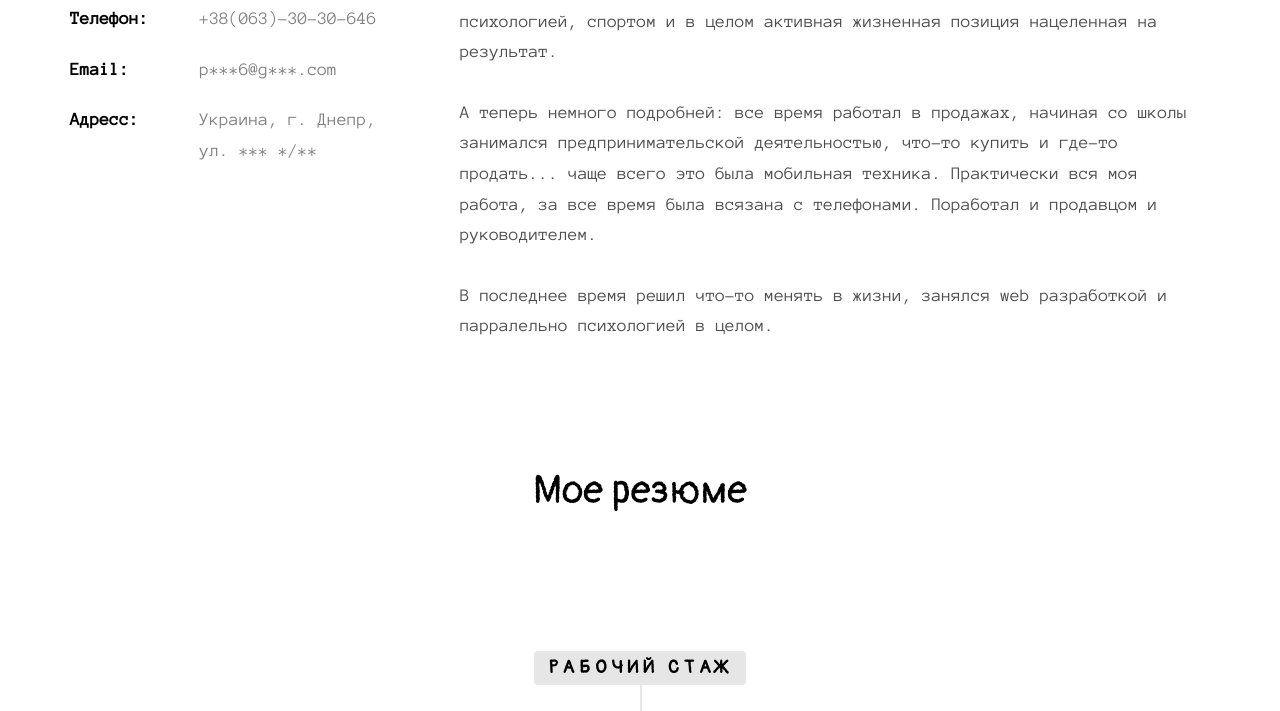
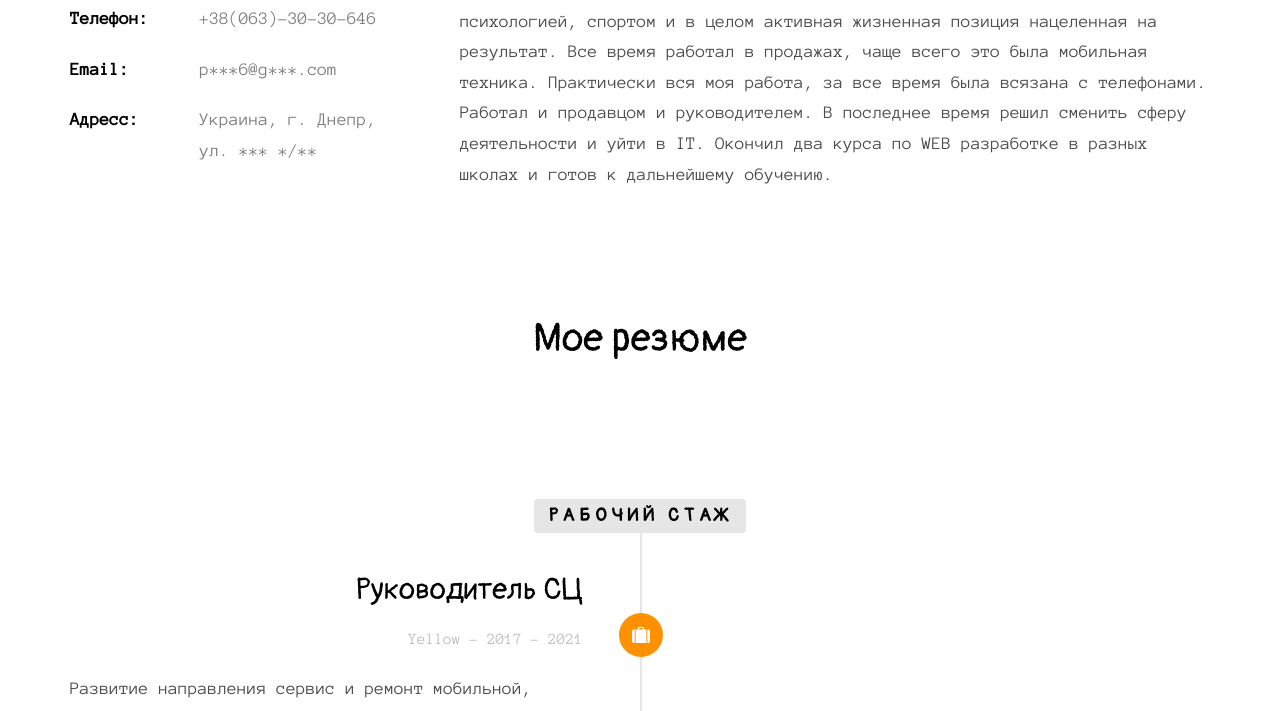
Before and after one commit to Panama0106/Panama0106.github.io, a plain HTML site: page index.html in a window 1280 px wide. Shown: the part 1138-1849 px from the top of the page. Drawn offline with Linux system fonts and the light colour scheme; some packages are replaced by stand-ins of ours; no server answers; files whose address does not match are found by name.

Commit message:
fix-text

```diff
--- a/index.html
+++ b/index.html
@@ -101,13 +101,12 @@
 					<div class="col-md-8">
 						<h2>Добрый день.</h2>
 						<p>Немного обо мне: увлекаюсь новыми технологиями, мобильной техникой, психологией, спортом и в
-							целом активная жизненная позиция нацеленная на результат.</p>
-						<p>А теперь немного подробней: все время работал в продажах, начиная со школы занимался
-							предпринимательской деятельностью, что-то купить и где-то продать... чаще всего это была
-							мобильная техника. Практически вся моя работа, за все время была всязана с телефонами.
-							Поработал и продавцом и руководителем.</p>
-						<p>В последнее время решил что-то менять в жизни, занялся web разработкой и парралельно
-							психологией в целом.</p>
+							целом активная жизненная позиция нацеленная на результат.
+							Все время работал в продажах, чаще всего это была мобильная техника.
+							Практически вся моя работа, за все время была всязана с телефонами.
+							Работал и продавцом и руководителем. В последнее время решил сменить сферу деятельности
+							и уйти в IT. Окончил два курса по WEB разработке в разных школах и готов к дальнейшему
+						        обучению. </p>
 						<p>
 							<!-- <ul class="fh5co-social-icons">
 							<li><a href="#"><i class="icon-twitter2"></i></a></li>
```
